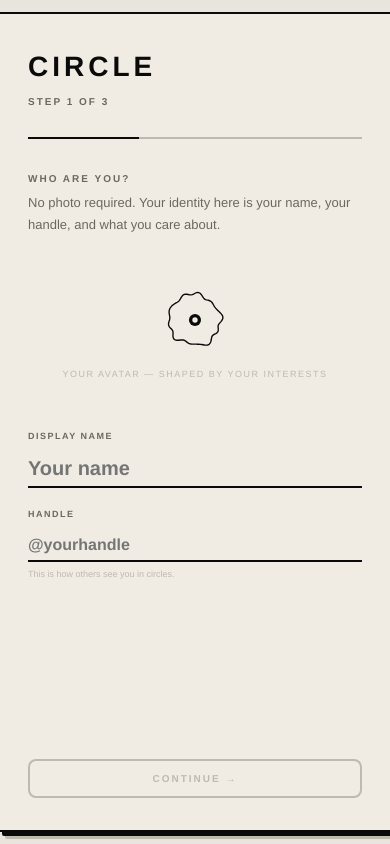
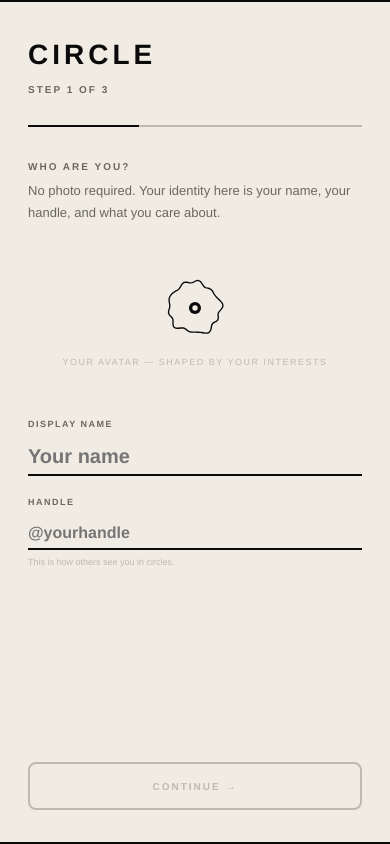
Before and after one commit to circleman-collab/circle-app, a React (Vite) app: page / in a window 390 px wide. Built offline with nearby package versions, Linux system fonts and the light colour scheme.

Commit message:
mobile update

```diff
--- a/src/App.jsx
+++ b/src/App.jsx
@@ -683,8 +683,8 @@ function ChatMarker({chat,cx,cy,onClick,radius,revealProgress,highlighted,intere
 function JoinModal({chat,onClose,onJoined,onRequestSent}){
   var [track,setTrack]=useState(null),[input,setInput]=useState(""),[status,setStatus]=useState(null);
   var color=DRAFT_COLORS[chat.id]||INK;
-  var bb={fontFamily:font,fontWeight:700,fontSize:10,letterSpacing:2,textTransform:"uppercase",cursor:"pointer",padding:"12px 0",border:"none",width:"100%"};
-  var ii={background:"none",border:"none",borderBottom:"2px solid "+INK,outline:"none",fontFamily:font,color:INK,width:"100%",fontSize:15,padding:"6px 0"};
+  var bb={fontFamily:font,fontWeight:700,fontSize:10,letterSpacing:2,textTransform:"uppercase",cursor:"pointer",padding:"14px 0",border:"none",width:"100%",minHeight:48};
+  var ii={background:"none",border:"none",borderBottom:"2px solid "+INK,outline:"none",fontFamily:font,color:INK,width:"100%",fontSize:16,padding:"6px 0"};
   function tryPassphrase(){if(!input.trim())return;if(input.trim().toLowerCase()===(chat.passphrase||"").toLowerCase()){setStatus("success");setTimeout(()=>onJoined(chat),900);}else{setStatus("error");setTimeout(()=>setStatus(null),1400);}}
   function submitRequest(){if(!input.trim())return;onRequestSent(chat.id,{id:Math.random().toString(36).slice(2),senderId:"user_local",senderHandle:"@you",message:input.trim(),timestamp:Date.now(),status:"pending"});setStatus("pending");}
   function tryInvite(){if(input.trim().length===6){setStatus("success");setTimeout(()=>onJoined(chat),900);}else{setStatus("error");setTimeout(()=>setStatus(null),1400);}}
@@ -723,8 +723,8 @@ function FloatingTag({tag,confirming,onRemove,isCustom=false}){
 function OnboardingFlow({onComplete}){
   var [step,setStep]=useState(1),[name,setName]=useState(""),[handle,setHandle]=useState(""),[tags,setTags]=useState([]),[customTags,setCustomTags]=useState(new Set()),[tagInput,setTagInput]=useState(""),[status,setStatus]=useState(""),[pulseCheck,setPulseCheck]=useState(false),[avatarBurst,setAvatarBurst]=useState(false),[avatarGrand,setAvatarGrand]=useState(false),[avatarCustomBurst,setAvatarCustomBurst]=useState(false);
   var inputRef=useRef(null);
-  var bb={fontFamily:font,fontWeight:700,fontSize:10,letterSpacing:2,textTransform:"uppercase",cursor:"pointer",padding:"12px 0",border:"none",width:"100%"};
-  var ii={background:"none",border:"none",borderBottom:"2px solid "+INK,outline:"none",fontFamily:font,color:INK,width:"100%"};
+  var bb={fontFamily:font,fontWeight:700,fontSize:10,letterSpacing:2,textTransform:"uppercase",cursor:"pointer",padding:"14px 0",border:"none",width:"100%",minHeight:48,WebkitTapHighlightColor:"transparent"};
+  var ii={background:"none",border:"none",borderBottom:"2px solid "+INK,outline:"none",fontFamily:font,color:INK,width:"100%",fontSize:16};
   useEffect(()=>{if(inputRef.current)inputRef.current.focus();},[step]);
 
   function addTag(t,fromSuggestion=false){
@@ -769,7 +769,7 @@ function OnboardingFlow({onComplete}){
           {customTags.has(t)&&<RoughUnderline width={t.length*6.5} color={BG}/>}
         </div>))}
       </div>
-      {tags.length<9&&(<div style={{display:"flex",gap:8,alignItems:"center"}}><input ref={step===2?inputRef:null} value={tagInput} onChange={e=>setTagInput(e.target.value.toLowerCase())} onKeyDown={e=>{if(e.key==="Enter"||e.key===" "){e.preventDefault();addTag(tagInput,false);}}} placeholder="or type your own..." maxLength={24} style={{...ii,fontSize:13,padding:"6px 0",flex:1}}/><button onClick={()=>addTag(tagInput,false)} style={{background:tagInput.trim()?INK:"none",color:tagInput.trim()?BG:INK_LIGHT,border:"none",padding:"8px 14px",fontFamily:font,fontWeight:700,fontSize:10,cursor:"pointer",letterSpacing:1,minHeight:44}}>+</button></div>)}
+      {tags.length<9&&(<div style={{display:"flex",gap:8,alignItems:"center"}}><input ref={step===2?inputRef:null} value={tagInput} onChange={e=>setTagInput(e.target.value.toLowerCase())} onKeyDown={e=>{if(e.key==="Enter"||e.key===" "){e.preventDefault();addTag(tagInput,false);}}} placeholder="or type your own..." maxLength={24} style={{...ii,padding:"6px 0",flex:1}}/><button onClick={()=>addTag(tagInput,false)} style={{background:tagInput.trim()?INK:"none",color:tagInput.trim()?BG:INK_LIGHT,border:"none",padding:"8px 14px",fontFamily:font,fontWeight:700,fontSize:10,cursor:"pointer",letterSpacing:1,minHeight:44}}>+</button></div>)}
       <div><div style={{fontSize:9,fontWeight:700,letterSpacing:1.5,textTransform:"uppercase",color:INK_MID,marginBottom:10}}>Suggestions</div>
         <div style={{display:"flex",flexWrap:"wrap",gap:7}}>
           {ALL_INTEREST_TAGS.filter(s=>!tags.includes(s)).map(s=>(<div key={s} onClick={()=>{if(tags.length<9)addTag(s,true);}} style={{border:"1.5px solid "+INK_LIGHT,padding:"5px 10px",fontSize:9,fontWeight:700,letterSpacing:1,textTransform:"uppercase",cursor:tags.length<9?"pointer":"default",color:tags.length<9?INK_MID:INK_LIGHT}}>{s}</div>))}
@@ -805,8 +805,8 @@ function CreateFlow({onComplete,onCancel}){
   var canNext1=name.trim().length>=2,canNext2=ctype!==null,canNext3=tags.length>=3,canCreate=canNext3;
   var totalSteps=ctype==="hidden"?5:4;
   var typeOptions=[{key:"open",label:"Open",desc:"Anyone nearby can join"},{key:"closed",label:"Closed",desc:"Invite only"},{key:"hidden",label:"Hidden",desc:"Discovered via Pulse"}];
-  var bb={fontFamily:font,fontWeight:700,fontSize:10,letterSpacing:2,textTransform:"uppercase",cursor:"pointer",padding:"12px 0",border:"none"};
-  var ii={background:"none",border:"none",borderBottom:"2px solid "+INK,outline:"none",fontFamily:font,color:INK,width:"100%"};
+  var bb={fontFamily:font,fontWeight:700,fontSize:10,letterSpacing:2,textTransform:"uppercase",cursor:"pointer",padding:"14px 0",border:"none",minHeight:48,WebkitTapHighlightColor:"transparent"};
+  var ii={background:"none",border:"none",borderBottom:"2px solid "+INK,outline:"none",fontFamily:font,color:INK,width:"100%",fontSize:16};;
   return(<div style={{flex:1,display:"flex",flexDirection:"column"}}>
     <div style={{padding:"14px 18px",borderBottom:"1.5px solid "+INK,display:"flex",alignItems:"center",justifyContent:"space-between",minHeight:52}}><button onClick={onCancel} style={{background:"none",border:"none",fontSize:18,cursor:"pointer",color:INK,minWidth:44,minHeight:44,display:"flex",alignItems:"center",padding:0}}>←</button><span style={{fontWeight:900,fontSize:11,letterSpacing:2,textTransform:"uppercase",color:INK}}>New Circle</span><span style={{fontSize:10,fontWeight:700,color:INK_MID,letterSpacing:1,minWidth:44,textAlign:"right"}}>{step} / {totalSteps}</span></div>
     {step===1&&(<div style={{flex:1,display:"flex",flexDirection:"column",justifyContent:"center",padding:"40px 28px",gap:32}}><div style={{fontSize:10,fontWeight:700,letterSpacing:2,textTransform:"uppercase",color:INK_MID}}>Name your circle</div><input ref={inputRef} value={name} onChange={e=>setName(e.target.value)} onKeyDown={e=>{if(e.key==="Enter"&&canNext1)setStep(2);}} placeholder="WHAT IS IT CALLED" maxLength={32} style={{...ii,fontSize:22,fontWeight:900,letterSpacing:1,padding:"8px 0",textTransform:"uppercase"}}/><button onClick={()=>{if(canNext1)setStep(2);}} style={{...bb,background:canNext1?INK:"none",color:canNext1?BG:INK_LIGHT,border:"2px solid "+(canNext1?INK:INK_LIGHT)}}>Continue →</button></div>)}
@@ -1110,22 +1110,23 @@ export default function App(){
   },[lensSet,lensRadius,panX,panY,startPlantHold]);
 
   const onLensMove=useCallback((e)=>{
-    e.preventDefault();
     var c=e.touches?e.touches[0]:e;
     if(lensDrawing){
+      e.preventDefault();
       var pos=toSVG(c.clientX,c.clientY);
       var dist=Math.sqrt((pos.x-CX)**2+(pos.y-CY)**2);
       setLensRadius(Math.max(MIN_LENS,Math.min(MAX_LENS,dist)));
       return;
     }
     if(dragging.current&&svgRef.current){
-      // resize lens
+      e.preventDefault();
       var pos2=toSVG(c.clientX,c.clientY);
       var dist2=Math.sqrt((pos2.x-CX)**2+(pos2.y-CY)**2);
       setLensRadius(Math.max(MIN_LENS,Math.min(MAX_LENS,dist2)));
       return;
     }
     if(isPanning.current&&panOrigin.current&&svgRef.current){
+      e.preventDefault();
       var rect=svgRef.current.getBoundingClientRect();
       var scale=350/rect.width;
       setPanX(panOrigin.current.px+(c.clientX-panOrigin.current.x)*scale);
@@ -1151,16 +1152,28 @@ export default function App(){
 
   function resetLens(){setLensRadius(null);setLensSet(false);setLensScale(1);setLensDrawing(false);setPanX(0);setPanY(0);}
 
+  var isInteractingWithMap=useRef(false);
+
   useEffect(()=>{
+    function handleTouchMove(e){
+      // Only intercept touch events that started on the map SVG
+      if(!isInteractingWithMap.current)return;
+      onLensMove(e);
+    }
+    function handleTouchEnd(e){
+      if(!isInteractingWithMap.current)return;
+      isInteractingWithMap.current=false;
+      onLensUp(e);
+    }
     window.addEventListener("mousemove",onLensMove);
     window.addEventListener("mouseup",onLensUp);
-    window.addEventListener("touchmove",onLensMove,{passive:false});
-    window.addEventListener("touchend",onLensUp);
+    window.addEventListener("touchmove",handleTouchMove,{passive:false});
+    window.addEventListener("touchend",handleTouchEnd);
     return()=>{
       window.removeEventListener("mousemove",onLensMove);
       window.removeEventListener("mouseup",onLensUp);
-      window.removeEventListener("touchmove",onLensMove);
-      window.removeEventListener("touchend",onLensUp);
+      window.removeEventListener("touchmove",handleTouchMove);
+      window.removeEventListener("touchend",handleTouchEnd);
     };
   },[onLensMove,onLensUp]);
 
@@ -1184,8 +1197,8 @@ export default function App(){
   },[pendingPos,currentUser]);
   function sendMsg(){if(!msgInput.trim()||!selectedChat||!currentUser)return;var id=selectedChat.id,nm=makeMessage(msgInput.trim(),currentUser.id,currentUser.handle);setAllChats(prev=>prev.map(c=>c.id===id?{...c,msgs:[...c.msgs,nm]}:c));setMsgInput("");}
 
-  var outerShell={background:BG_OUTER,minHeight:"100vh",display:"flex",flexDirection:"column",alignItems:"center",fontFamily:font,userSelect:"none"};
-  var phoneCard={background:BG,border:"2.5px solid "+INK,borderRadius:2,width:"100%",maxWidth:390,flex:1,display:"flex",flexDirection:"column",overflow:"hidden",boxShadow:"4px 4px 0px "+INK+", 7px 7px 0px "+INK_LIGHT,margin:"12px",position:"relative"};
+  var outerShell={background:BG_OUTER,minHeight:"100dvh",display:"flex",flexDirection:"column",alignItems:"center",fontFamily:font};
+  var phoneCard={background:BG,border:"2.5px solid "+INK,borderRadius:2,width:"100%",maxWidth:390,flex:1,display:"flex",flexDirection:"column",overflow:"hidden",boxShadow:"4px 4px 0px "+INK+", 7px 7px 0px "+INK_LIGHT,margin:"0",position:"relative"};
 
   if(!currentUser)return(<div style={outerShell}><div style={phoneCard}><OnboardingFlow onComplete={u=>setCurrentUser(u)}/></div></div>);
 
@@ -1262,8 +1275,9 @@ export default function App(){
       {hasRadius&&!allChats.some(c=>c.isOwn)&&<div style={{padding:"5px 18px",borderBottom:"1px solid "+INK_LIGHT,fontSize:9,color:INK_MID,fontStyle:"italic"}}>Press and hold inside your lens to plant a circle</div>}
       {!lensRadius&&<div style={{padding:"5px 18px",borderBottom:"1px solid "+INK_LIGHT,fontSize:9,color:INK_MID,fontStyle:"italic"}}>Drag to set your lens radius</div>}
       <div style={{position:"relative",flex:1,display:"flex",flexDirection:"column"}}>
-        <svg ref={svgRef} viewBox="0 0 350 420" width="100%" style={{display:"block",flex:1,touchAction:"none"}}
-          onMouseDown={onLensDown} onTouchStart={onLensDown}>
+        <svg ref={svgRef} viewBox="0 0 350 420" width="100%" style={{display:"block",flex:1,touchAction:"none",userSelect:"none",WebkitUserSelect:"none"}}
+          onMouseDown={(e)=>{isInteractingWithMap.current=true;onLensDown(e);}}
+          onTouchStart={(e)=>{isInteractingWithMap.current=true;onLensDown(e);}}>
 
           {/* City map layer — scrolls with pan */}
           <CityMapLayer panX={panX} panY={panY}/>
```
